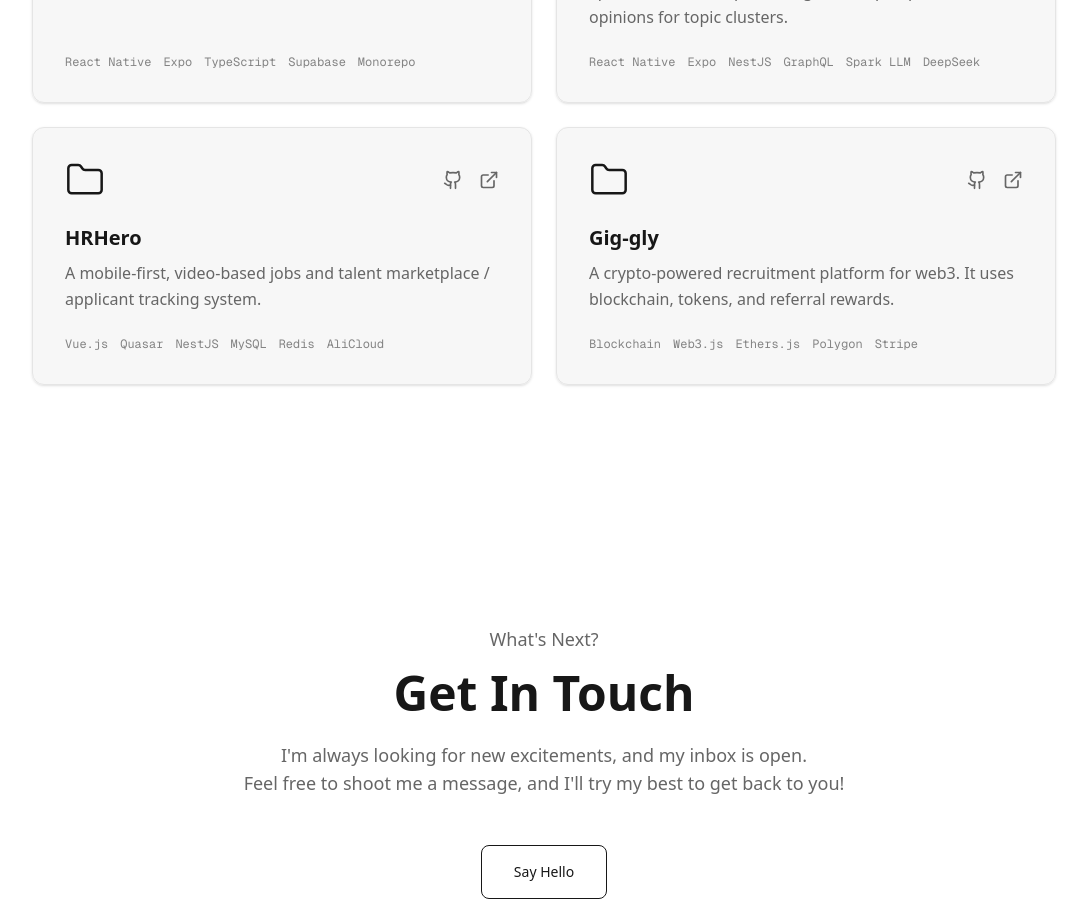
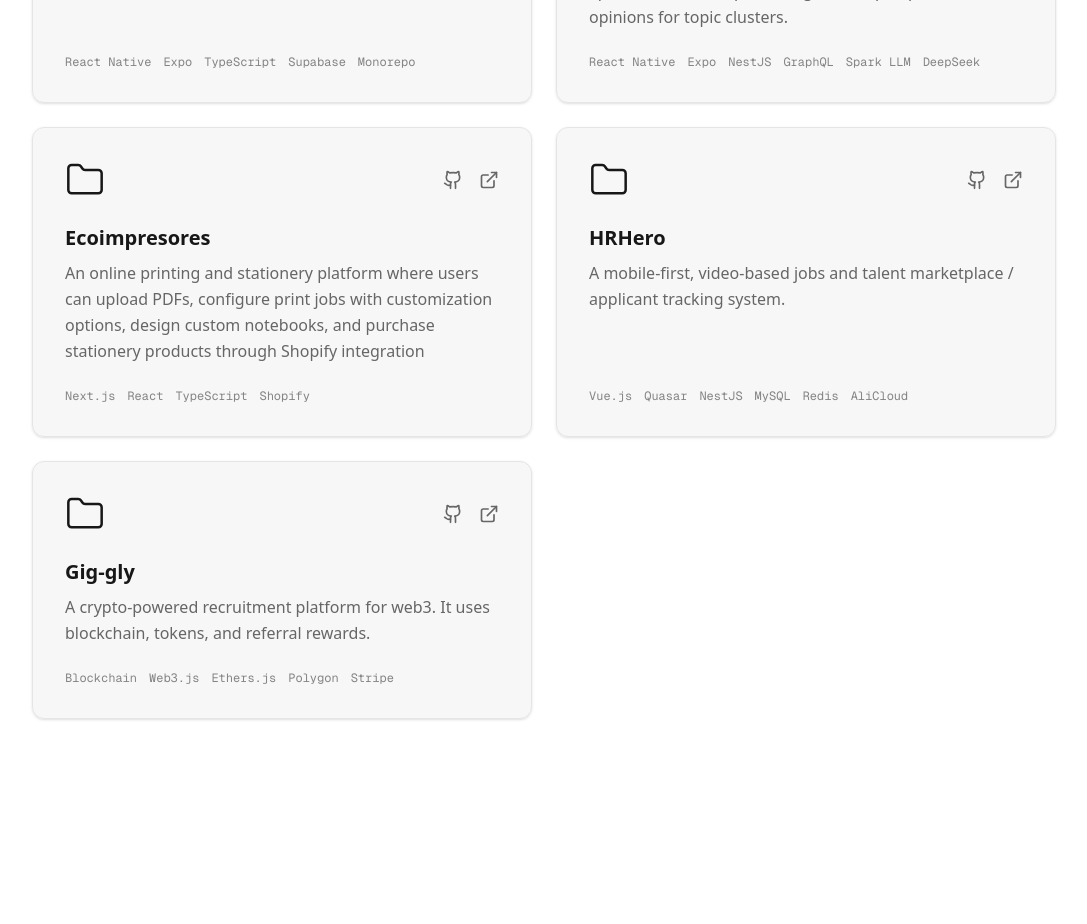
Before and after one commit to leotaozeng/leozeng.tech, a Next.js app: page / in a window 1280 px wide. Shown: the part 2440-3364 px from the top of the page, without its empty margins (96-1183 px from the left). Built offline with nearby package versions, Linux system fonts and the light colour scheme.

Commit message:
feat: add new project 'Ecoimpresores' and update external links for 'HRHero' and 'Gig-gly'

```diff
--- a/src/components/Projects.tsx
+++ b/src/components/Projects.tsx
@@ -28,12 +28,20 @@ const projects = [
     external: 'https://app.meldd.com',
   },
   {
+    title: 'Ecoimpresores',
+    description:
+      'An online printing and stationery platform where users can upload PDFs, configure print jobs with customization options, design custom notebooks, and purchase stationery products through Shopify integration',
+    tech: ['Next.js', 'React', 'TypeScript', 'Shopify'],
+    github: 'https://github.com/Eco-Impresores',
+    external: 'https://print.ecoimpresores.com',
+  },
+  {
     title: 'HRHero',
     description:
       'A mobile-first, video-based jobs and talent marketplace / applicant tracking system.',
     tech: ['Vue.js', 'Quasar', 'NestJS', 'MySQL', 'Redis', 'AliCloud'],
     github: 'https://github.com/hrhero-seekr',
-    external: 'https://hrheroapp.com/',
+    external: 'https://hrheroapp.com',
   },
   {
     title: 'Gig-gly',
@@ -41,7 +49,7 @@ const projects = [
       'A crypto-powered recruitment platform for web3. It uses blockchain, tokens, and referral rewards.',
     tech: ['Blockchain', 'Web3.js', 'Ethers.js', 'Polygon', 'Stripe'],
     github: 'https://github.com/hrhero-seekr',
-    external: 'https://www.linkedin.com/company/gig-gly/',
+    external: 'https://www.linkedin.com/company/gig-gly',
   },
 ]
 
```
